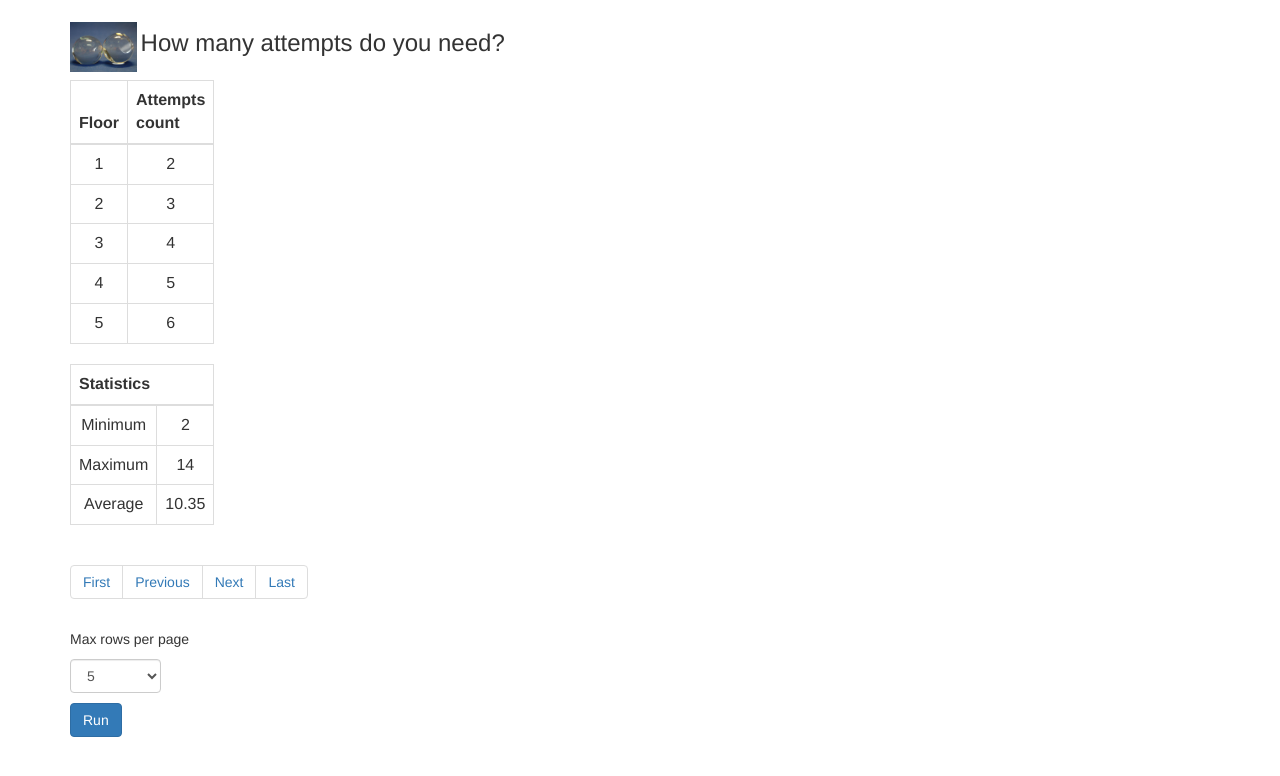
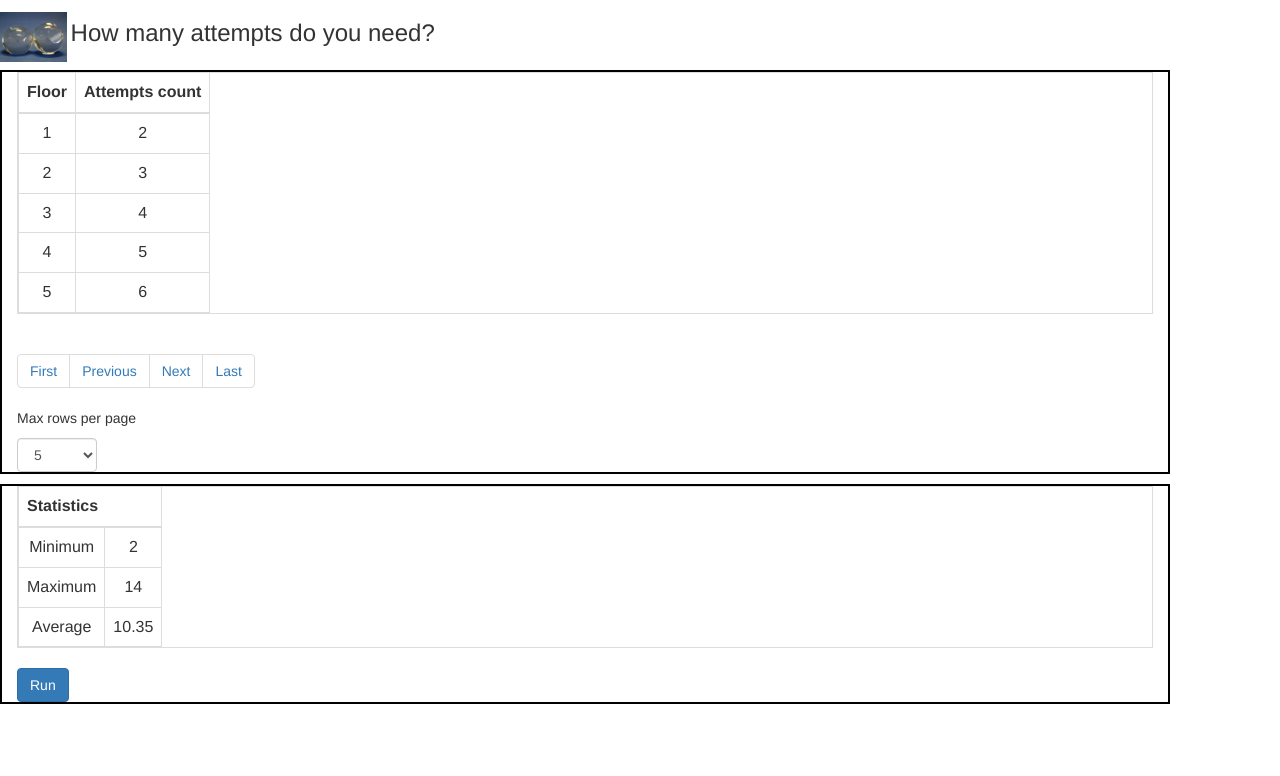
Before and after one commit to IvanKhud/FirstJSApp, a PHP site: page /index.html in a window 1280 px wide. Shown: the top 776 px of the page. Run offline with PHP 8.4, Linux system fonts and the light colour scheme; some libraries are stand-ins or nearby versions.

Commit message:
edited output functions

```diff
--- a/css/style.css
+++ b/css/style.css
@@ -1,6 +1,14 @@
 * {
   padding: 0;
   margin: 0;
+}
+
+.header {
+  height: 60px;
+}
+
+.head {
+  display: inline-block;
 }
 
 .logo {
@@ -8,36 +16,28 @@
   height: 50px;
 }
 
-.container{
-  position: relative;
-  margin-top: 10px;
-  margin-top: 10px;
-}
-
-.headerContainer {
-  height: 60px;
-}
-
 .h3 {
   position: relative;
   margin-top: 10px;
 }
 
-.head {
+.container {
+  position: relative;
+  margin-top: 10px;
+  border: 2px solid black;
+  width: 100px;
+  display: inline-block;
+}
+
+
+.table {
+  position: relative;
+  width: 50px;
   display: inline-block;
 }
 
 #maxRowsPerPage {
-  width: 8%;
-}
-
-#run {
-  margin-top: 10px;
-  margin-left: 20%;
-}
-
-#output {
-  width: 10%;
+  width: 7%;
 }
 
 th, td {
--- a/index.html
+++ b/index.html
@@ -13,7 +13,7 @@
 
 <body>
 
-  <div class="container headerContainer">
+  <div class="header">
     <div class="head">
       <img class="logo" src="img/balls.jpg" alt="balls">
     </div>
@@ -24,8 +24,16 @@
 
 
   <div class="container generalContainer">
-    <div id="output"></div>
-
+    <table class="table table-bordered">
+      <thead>
+        <tr>
+          <th>Floor</th>
+          <th>Attempts count</th>
+        </tr>
+      </thead>
+      <tbody id="generalTable">
+      </tbody>
+    </table>
     <div id="pages">
       <ul class="pagination pagination-info" id="pagination">
         <li id="buttonFirst"><a href='#' onclick='navButtonClick("first")'>First</a></li>
@@ -34,9 +42,6 @@
         <li id="buttonLast"><a href='#' onclick='navButtonClick("last")'>Last</a></li>
       </ul>
     </div>
-  </div>
-
-  <div class="container maxRowsPerPageForm">
     <p>Max rows per page</p>
     <select class="form-control" id="maxRowsPerPage" onchange="maxRowsPerPageOnChange()">
       <option value=5>5</option>
@@ -47,7 +52,15 @@
   </div>
 
   <div class="container statisticsContainer">
-    <div id="statistics"></div>
+     <table class="table table-bordered">
+       <thead>
+         <tr>
+           <th colspan='2'>Statistics</th>
+         </tr>
+       </thead>
+       <tbody id="statisticsTable">
+       </tbody>
+     </table>
     <button type="button" class="btn btn-primary btn-md" onclick="main()">Run</button>
   </div>
 
```
Also changed, not shown: js/dom.js (+8 -25 lines). Lines whose indentation alone changed are shown as unchanged.
